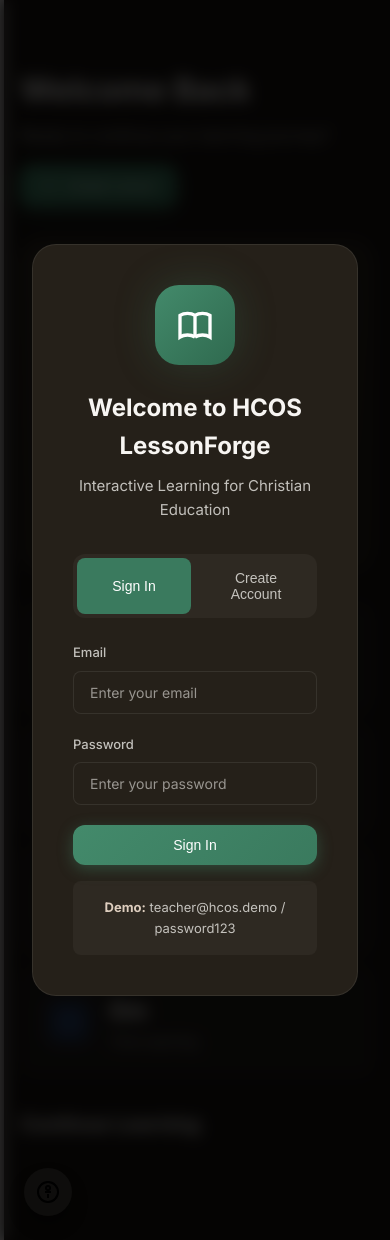
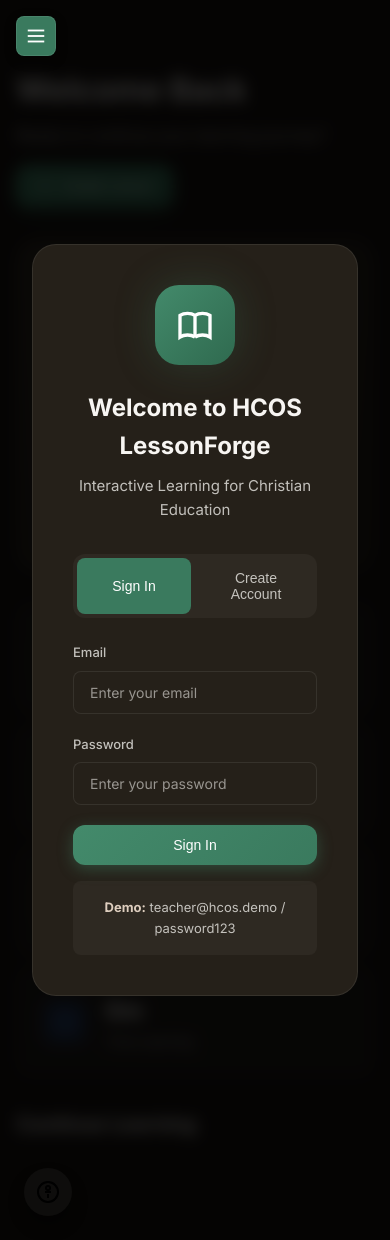
Before and after one commit to Jared-Waldroff/lessonForge, a PHP site: page /public/index.html in a window 390 px wide. Run offline with PHP 8.4, Linux system fonts and the light colour scheme.

Commit message:
Force mobile toggle visibility with high contrast

```diff
--- a/public/css/styles.css
+++ b/public/css/styles.css
@@ -1619,6 +1619,38 @@ body {
     }
 }
 
+/* Mobile Menu Toggle Button (Base Styles) */
+.mobile-menu-toggle {
+    display: none;
+    /* Hidden on desktop */
+    position: fixed;
+    top: 1rem;
+    left: 1rem;
+    z-index: 2000;
+    /* Above sidebar (1000) */
+    background: rgba(26, 21, 18, 0.8);
+    border: 1px solid var(--border-color);
+    border-radius: var(--radius-md);
+    padding: 0.5rem;
+    color: var(--text-primary);
+    cursor: pointer;
+    backdrop-filter: blur(10px);
+    width: 40px;
+    height: 40px;
+    align-items: center;
+    justify-content: center;
+    transition: background var(--transition-base);
+}
+
+.mobile-menu-toggle:hover {
+    background: var(--surface-hover);
+}
+
+.mobile-menu-toggle svg {
+    width: 24px;
+    height: 24px;
+}
+
 @media (max-width: 768px) {
     :root {
         --sidebar-width: 0px;
@@ -1650,7 +1682,14 @@ body {
     }
 
     .mobile-menu-toggle {
-        display: flex;
+        display: flex !important;
+        visibility: visible !important;
+        opacity: 1 !important;
+        background: var(--primary-600);
+        /* High contrast background */
+        color: white;
+        /* High contrast icon */
+        box-shadow: 0 4px 12px rgba(0, 0, 0, 0.3);
     }
 
     .view-header {
```
